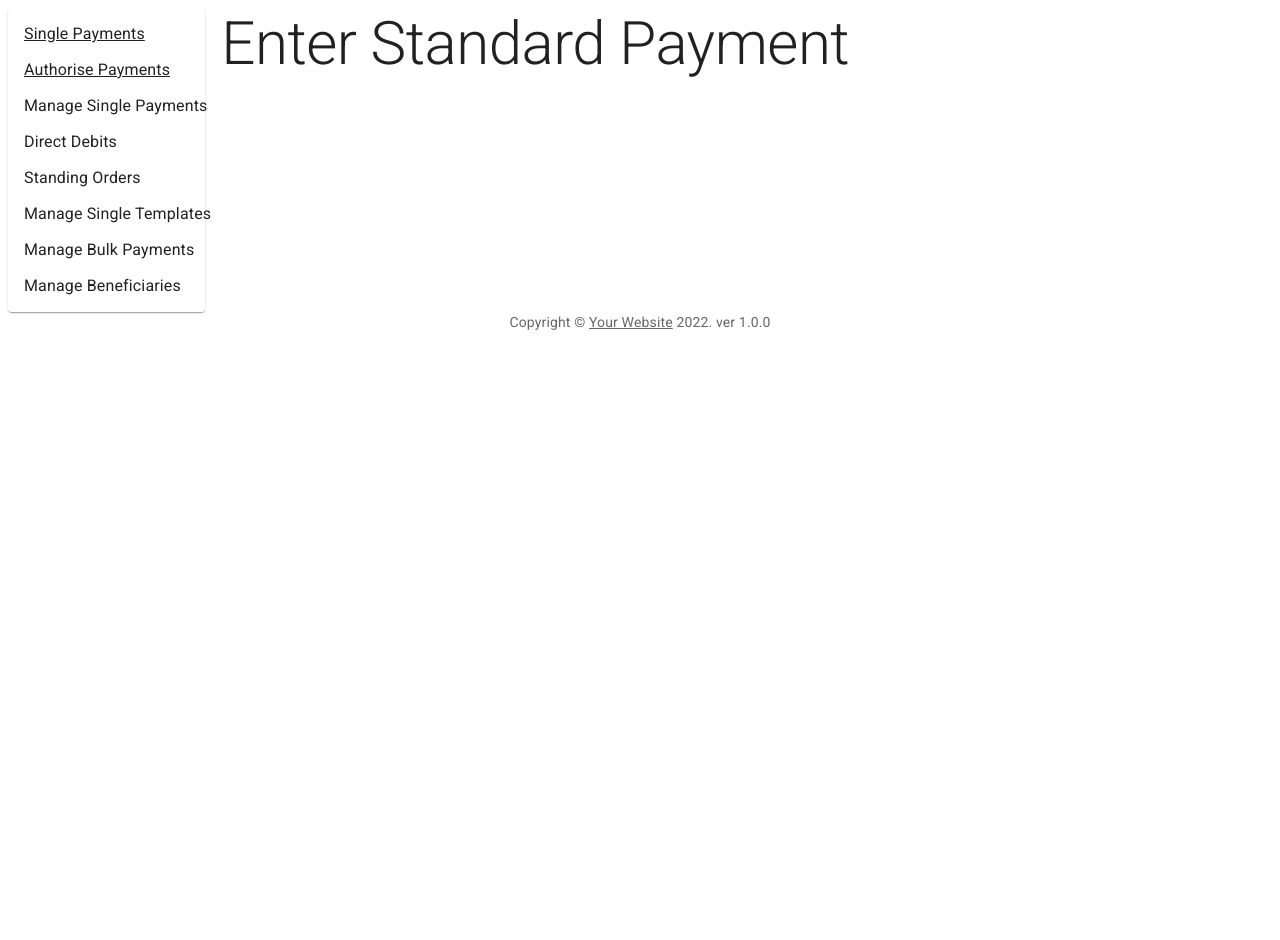
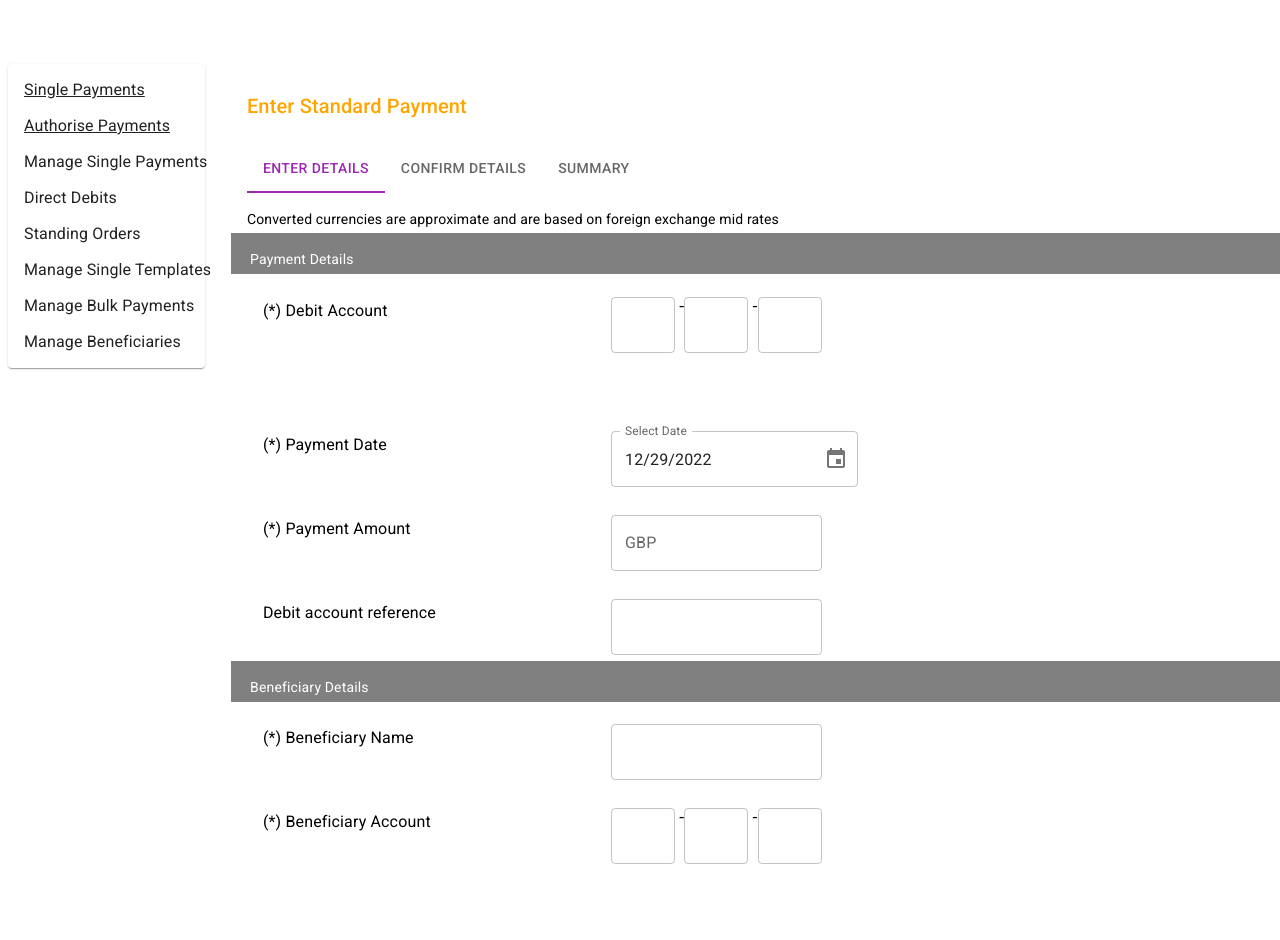
Before and after one commit to praveen-codecamp/mfe-toyota, a React app in the folder payment/: page /payment/standard in a window 1280 px wide. Shown: the top 940 px of the page. Before the commit the page ends 800 px from the top, so only its background shows below. Built offline with nearby package versions, Linux system fonts and the light colour scheme.

Commit message:
standard payment content

```diff
--- a/payment/package.json
+++ b/payment/package.json
@@ -10,6 +10,8 @@
     "@emotion/styled": "^11.10.5",
     "@mui/icons-material": "^5.11.0",
     "@mui/material": "^5.11.2",
+    "@mui/x-date-pickers": "^5.0.13",
+    "dayjs": "^1.11.7",
     "react": "^17.0.1",
     "react-dom": "^17.0.1",
     "react-router-dom": "^5.2.0"
--- a/payment/src/App.js
+++ b/payment/src/App.js
@@ -23,7 +23,7 @@ function Copyright() {
 
 export default ({ history }) => {
   return (
-    <div>
+    <div style={{ marginTop: 64 }}>
       <Router history={history}>
         <Switch>
           <Route exact path="/payment" component={Landing} />
--- /dev/null
+++ b/payment/src/components/DatePicker.js
@@ -0,0 +1,40 @@
+import * as React from "react";
+import dayjs from "dayjs";
+import Stack from "@mui/material/Stack";
+import TextField from "@mui/material/TextField";
+import { LocalizationProvider } from "@mui/x-date-pickers/LocalizationProvider";
+import { AdapterDayjs } from "@mui/x-date-pickers/AdapterDayjs";
+import { DesktopDatePicker } from "@mui/x-date-pickers/DesktopDatePicker";
+import { MobileDatePicker } from "@mui/x-date-pickers/MobileDatePicker";
+
+export default function MaterialUIPickers({ device, lable }) {
+  const [value, setValue] = React.useState(dayjs(new Date()));
+
+  const handleChange = (newValue) => {
+    setValue(newValue);
+  };
+
+  return (
+    <LocalizationProvider dateAdapter={AdapterDayjs}>
+      <Stack spacing={3}>
+        {device === "mobile" ? (
+          <MobileDatePicker
+            label={lable}
+            inputFormat="MM/DD/YYYY"
+            value={value}
+            onChange={handleChange}
+            renderInput={(params) => <TextField {...params} />}
+          />
+        ) : (
+          <DesktopDatePicker
+            label={lable}
+            inputFormat="MM/DD/YYYY"
+            value={value}
+            onChange={handleChange}
+            renderInput={(params) => <TextField {...params} />}
+          />
+        )}
+      </Stack>
+    </LocalizationProvider>
+  );
+}
--- a/payment/src/components/Standard.js
+++ b/payment/src/components/Standard.js
@@ -1,24 +1,254 @@
-import React from 'react';
-import Grid from '@mui/material/Grid';
-import Typography from '@mui/material/Typography';
-import Menu from './Menu';
+import React from "react";
+import Grid from "@mui/material/Grid";
+import Typography from "@mui/material/Typography";
+import Tabs from "@mui/material/Tabs";
+import Tab from "@mui/material/Tab";
+import Box from "@mui/material/Box";
+import TextField from "@mui/material/TextField";
+import Stack from "@mui/material/Stack";
+import Button from "@mui/material/Button";
+import MaterialUIPickers from "./DatePicker";
+import Menu from "./Menu";
 
 export default () => {
+  const [value, setValue] = React.useState("one");
+
+  const handleChange = (event, newValue) => {
+    setValue(newValue);
+  };
   return (
     <Grid container spacing={2}>
       <Grid item xs={2}>
         <Menu />
       </Grid>
       <Grid item xs={10}>
+        <Grid
+          container
+          direction="column"
+          spacing={2}
+          style={{
+            margin: ".4rem",
+            padding: ".2rem",
+          }}
+        >
+          <Grid item>
+            <Typography style={{ color: "orange" }} variant="h6" gutterBottom>
+              Enter Standard Payment
+            </Typography>
+          </Grid>
+
+          <Grid item>
+            <Box sx={{ width: "100%" }}>
+              <Tabs
+                value={value}
+                onChange={handleChange}
+                textColor="secondary"
+                indicatorColor="secondary"
+                aria-label="secondary tabs example"
+              >
+                <Tab value="one" label="Enter details" />
+                <Tab value="two" label="Confirm details" />
+                <Tab value="three" label="Summary" />
+              </Tabs>
+            </Box>
+          </Grid>
+
+          <Grid item>
+            <Typography variant="body2" gutterBottom>
+              Converted currencies are approximate and are based on foreign
+              exchange mid rates
+            </Typography>
+          </Grid>
+
+          <Grid item style={{ background: "grey" }}>
             <Typography
-            component="h1"
-            variant="h2"
-            align="left"
-            color="textPrimary"
+              variant="body2"
+              style={{ color: "white", marginLeft: ".2rem" }}
               gutterBottom
             >
-            Enter Standard Payment
+              Payment Details
             </Typography>
+          </Grid>
+
+          <Grid item style={{ marginTop: ".4rem" }}>
+            <Grid container>
+              <Grid item xs={4}>
+                <Typography
+                  variant="subtitle1"
+                  style={{ marginLeft: "1rem" }}
+                  gutterBottom
+                >
+                  (*) Debit Account
+                </Typography>
+              </Grid>
+              <Grid item xs={6} style={{ marginLeft: "1rem" }}>
+                <TextField
+                  id="acc1"
+                  style={{ maxWidth: "4rem" }}
+                  label=""
+                  variant="outlined"
+                />{" "}
+                -
+                <TextField
+                  id="acc2"
+                  style={{ maxWidth: "4rem" }}
+                  label=""
+                  variant="outlined"
+                />{" "}
+                -
+                <TextField
+                  id="acc3"
+                  style={{ maxWidth: "4rem" }}
+                  label=""
+                  variant="outlined"
+                />
+              </Grid>
+            </Grid>
+          </Grid>
+
+          <Grid item style={{ marginTop: ".4rem" }}>
+            <Grid container>
+              <Grid item xs={4}>
+                <Typography
+                  variant="subtitle1"
+                  style={{ marginLeft: "1rem" }}
+                  gutterBottom
+                >
+                  (*) Payment Date
+                </Typography>
+              </Grid>
+              <Grid item xs={6} style={{ marginLeft: "1rem" }}>
+                <Stack spacing={2} direction="row">
+                  <MaterialUIPickers lable={"Select Date"} />
+                </Stack>
+              </Grid>
+            </Grid>
+          </Grid>
+
+          <Grid item style={{ marginTop: ".4rem" }}>
+            <Grid container>
+              <Grid item xs={4}>
+                <Typography
+                  variant="subtitle1"
+                  style={{ marginLeft: "1rem" }}
+                  gutterBottom
+                >
+                  (*) Payment Amount
+                </Typography>
+              </Grid>
+              <Grid item xs={6} style={{ marginLeft: "1rem" }}>
+                <TextField id="amont" label="GBP" variant="outlined" />
+              </Grid>
+            </Grid>
+          </Grid>
+
+          <Grid item style={{ marginTop: ".4rem" }}>
+            <Grid container>
+              <Grid item xs={4}>
+                <Typography
+                  variant="subtitle1"
+                  style={{ marginLeft: "1rem" }}
+                  gutterBottom
+                >
+                  Debit account reference
+                </Typography>
+              </Grid>
+              <Grid item xs={6} style={{ marginLeft: "1rem" }}>
+                <TextField id="accref" label="" variant="outlined" />
+              </Grid>
+            </Grid>
+          </Grid>
+
+          <Grid item style={{ background: "grey" }}>
+            <Typography
+              variant="body2"
+              style={{ color: "white", marginLeft: ".2rem" }}
+              gutterBottom
+            >
+              Beneficiary Details
+            </Typography>
+          </Grid>
+
+          <Grid item style={{ marginTop: ".4rem" }}>
+            <Grid container>
+              <Grid item xs={4}>
+                <Typography
+                  variant="subtitle1"
+                  style={{ marginLeft: "1rem" }}
+                  gutterBottom
+                >
+                  (*) Beneficiary Name
+                </Typography>
+              </Grid>
+              <Grid item xs={6} style={{ marginLeft: "1rem" }}>
+                <TextField id="bname" label="" variant="outlined" />
+              </Grid>
+            </Grid>
+          </Grid>
+
+          <Grid item style={{ marginTop: ".4rem" }}>
+            <Grid container>
+              <Grid item xs={4}>
+                <Typography
+                  variant="subtitle1"
+                  style={{ marginLeft: "1rem" }}
+                  gutterBottom
+                >
+                  (*) Beneficiary Account
+                </Typography>
+              </Grid>
+              <Grid item xs={6} style={{ marginLeft: "1rem" }}>
+                <TextField
+                  id="bacc1"
+                  style={{ maxWidth: "4rem" }}
+                  label=""
+                  variant="outlined"
+                />{" "}
+                -
+                <TextField
+                  id="bacc2"
+                  style={{ maxWidth: "4rem" }}
+                  label=""
+                  variant="outlined"
+                />{" "}
+                -
+                <TextField
+                  id="bacc3"
+                  style={{ maxWidth: "4rem" }}
+                  label=""
+                  variant="outlined"
+                />
+              </Grid>
+            </Grid>
+          </Grid>
+          <Grid item style={{ marginTop: ".4rem" }}>
+            <Grid container>
+              <Grid item xs={4}>
+                <Typography
+                  variant="subtitle1"
+                  style={{ marginLeft: "1rem" }}
+                  gutterBottom
+                >
+                  Credit account reference
+                </Typography>
+              </Grid>
+              <Grid item xs={6} style={{ marginLeft: "1rem" }}>
+                <TextField id="baccref" label="" variant="outlined" />
+              </Grid>
+            </Grid>
+          </Grid>
+
+          <Grid item justifyContent="center" alignItems="center">
+            <Grid container justifyContent="center" alignItems="center">
+              <Grid item>
+                <Stack spacing={2} direction="row">
+                  <Button variant="contained">Cancel</Button>
+                  <Button variant="contained">Make Payment</Button>
+                </Stack>
+              </Grid>
+            </Grid>
+          </Grid>
+        </Grid>
       </Grid>
     </Grid>
   );
```
Also changed, not shown: 2 other files (tests, documents, lock files or other folders). Lines whose indentation alone changed are shown as unchanged.
